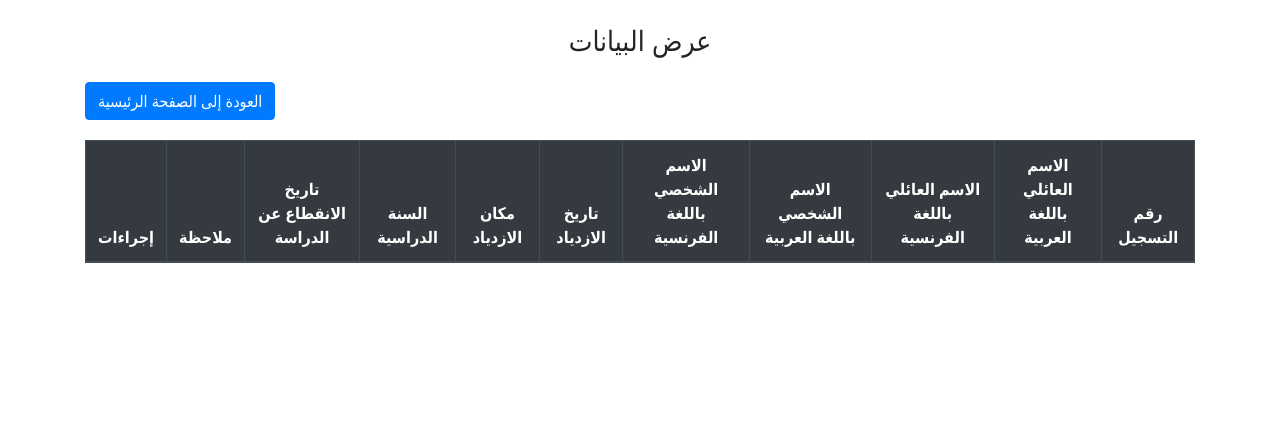
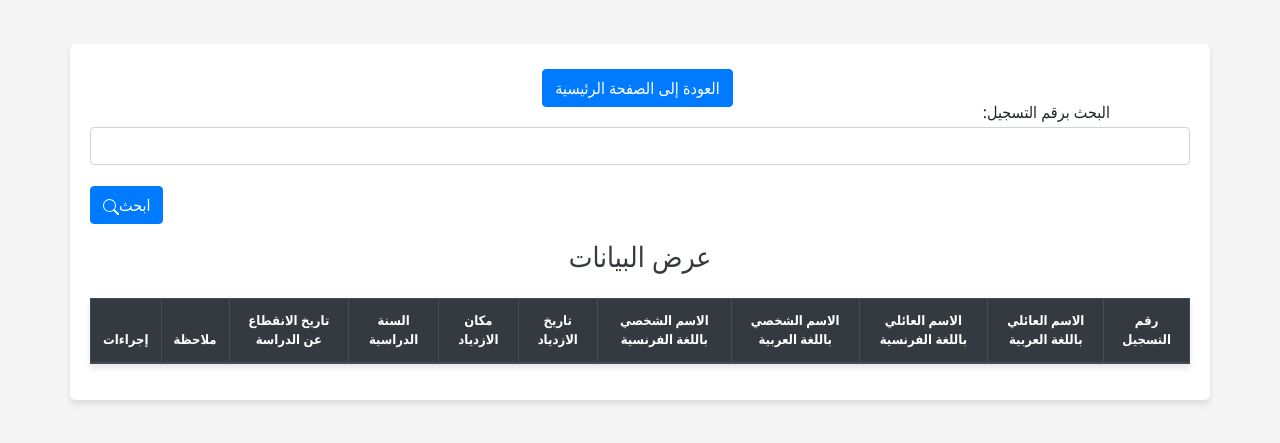
Before and after one commit to almoualid/ScolarisationPFE, a PHP site: page /view_data.php in a window 1280 px wide. Shown: the top 443 px of the page. Run offline with PHP 8.4, Linux system fonts and the light colour scheme; tables that the repository leaves empty or names only in its code hold one stand-in row (values such as "Sample post"); lists and menus that the app fills with data are empty; some libraries are stand-ins or nearby versions.

Commit message:
changer le style et ajouter la barre de recherche

```diff
--- a/view_data.php
+++ b/view_data.php
@@ -4,13 +4,35 @@ session_start();
 // Include your database connection file or handle it as per your setup
 include('conn.php');
 
-// Fetch data from the Eleve table
+// Initialize variables for search
+$searchNumInscription = '';
+$searchResultMessage = '';
+
+// Check if the search form is submitted
+if (isset($_POST['search'])) {
+    $searchNumInscription = $_POST['searchNumInscription'];
+}
+
+// Fetch data from the Eleve table based on the search criteria
 try {
+    if (!empty($searchNumInscription)) {
+        $sql = "SELECT * FROM Eleve WHERE id_Inst = ? AND NumInscription = ?";
+        $stmt = $conn->prepare($sql);
+        $stmt->bindParam(1, $_SESSION["user_id"]);
+        $stmt->bindParam(2, $searchNumInscription);
+    } else {
         $sql = "SELECT * FROM Eleve WHERE id_Inst = ?";
         $stmt = $conn->prepare($sql);
         $stmt->bindParam(1, $_SESSION["user_id"]);
+    }
+
     $stmt->execute();
     $result = $stmt->fetchAll(PDO::FETCH_ASSOC);
+
+    // Check if the result set is empty
+    if (empty($result) && !empty($searchNumInscription)) {
+        $searchResultMessage = 'لا يوجد نتائج للبحث عن رقم التسجيل المحدد.';
+    }
 } catch (PDOException $e) {
     echo "Error: " . $e->getMessage();
 }
@@ -24,58 +46,118 @@ try {
     <meta name="viewport" content="width=device-width, initial-scale=1.0">
     <title>عرض البيانات</title>
     <link href="https://stackpath.bootstrapcdn.com/bootstrap/4.3.1/css/bootstrap.min.css" rel="stylesheet">
-</head>
-
-
-<!DOCTYPE html>
-<html lang="ar" dir="rtl">
-
-<head>
-    <meta charset="UTF-8">
-    <meta name="viewport" content="width=device-width, initial-scale=1.0">
-    <link href="https://stackpath.bootstrapcdn.com/bootstrap/4.3.1/css/bootstrap.min.css" rel="stylesheet">
+    <link rel="stylesheet" href="https://cdn.datatables.net/1.13.4/css/dataTables.bootstrap5.min.css">
+    <link rel="stylesheet" href="https://cdn.datatables.net/responsive/2.4.1/css/responsive.bootstrap5.min.css">
     <style>
         body {
             font-family: 'Segoe UI', Tahoma, Geneva, Verdana, sans-serif;
             direction: rtl;
+            background-color: #f5f5f5;
+            padding-top: 20px;
         }
 
         .container {
             margin-top: 50px;
+            background: #fff;
+            padding: 20px;
+            border-radius: 5px;
+            box-shadow: 0 4px 6px rgba(0, 0, 0, 0.1);
         }
 
         table {
             width: 100%;
             border-collapse: collapse;
             margin-top: 20px;
+            background-color: #fcfcfc;
+            box-shadow: 0 4px 6px rgba(0, 0, 0, 0.1);
         }
-
-        th, td {
-            padding: 10px;
-            border: 1px solid #ddd;
+        table.tbody tr:nth-of-type(odd) {
+                background-color: #fcfcfc;
+            }
+        table.tbody tr:hover {
+                background: #f5f5f5;
+            }
+        th,
+        td {
+            padding: 12px;
+            border: 1px solid #dee2e6;
             text-align: center;
+        }
+        td a {
+                font-weight: bold;
+                color: #566787;
+                display: inline-block;
+                text-decoration: none;
+                outline: none !important;
+            }
+        td a:hover {
+                color: #2196f3;
             }
 
         th {
             background-color: #343a40;
             color: white;
+            font-size: 13px;
+                margin: 0 5px;
+                cursor: pointer;
         }
 
         tr:hover {
-            background-color: #f5f5f5;
+            background-color: #f1f1f1;
         }
 
         .btn {
             margin-right: 5px;
+            margin-top:5px;
+        }
+
+        h3 {
+            color: #343a40;
+        }
+
+        .btn-container {
+            margin-bottom: 20px;
+        }
+        .alert {
+            margin-top: 20px;
+        }
+        .btn-container {
+            text-align: center;
+        }
+        label{
+            position: absolute;
+            right: 170px;
+            top: 100px;
+            width: -90px;
         }
     </style>
 </head>
 
 <body>
     <div class="container mt-4">
-        <!-- Display data in a table -->
+
+    <div class="btn-container text-center">
+            <a href="acceuil.php" class="btn btn-primary">العودة إلى الصفحة الرئيسية</a>
+        </div>
+    <form method="post" class="mb-3">
+            <div class="form-group">
+                <label for="searchNumInscription">البحث برقم التسجيل:</label>
+                <input type="text" class="form-control" id="searchNumInscription" name="searchNumInscription" value="<?php echo $searchNumInscription; ?>">
+            </div>
+            <button type="submit" class="btn btn-primary" name="search">ابحث<svg xmlns="http://www.w3.org/2000/svg" width="16" height="16" fill="currentColor" class="bi bi-search" viewBox="0 0 16 16">
+              <path d="M11.742 10.344a6.5 6.5 0 1 0-1.397 1.398h-.001q.044.06.098.115l3.85 3.85a1 1 0 0 0 1.415-1.414l-3.85-3.85a1 1 0 0 0-.115-.1zM12 6.5a5.5 5.5 0 1 1-11 0 5.5 5.5 0 0 1 11 0"/>
+            </svg>
+            </button>
+        </form>
+        <?php if (!empty($searchResultMessage)) : ?>
+            <div class="alert alert-warning" role="alert">
+                <?php echo $searchResultMessage; ?>
+            </div>
+        <?php endif; ?>
+
+        <!-- Afficher les données dans un tableau -->
         <h3 class="mb-4 text-center">عرض البيانات</h3>
-        <a href="acceuil.php" class="btn btn-primary">العودة إلى الصفحة الرئيسية</a>
+
         <table class="table">
             <thead class="thead-dark">
                 <tr>
@@ -88,7 +170,7 @@ try {
                     <th scope="col">مكان الازدياد</th>
                     <th scope="col">السنة الدراسية</th>
                     <th scope="col">تاريخ الانقطاع عن الدراسة</th>
-                    <th scope="col">ملاحظة</th>
+                    <th scope="col"> ملاحظة </th>
                     <th scope="col">إجراءات</th>
                 </tr>
             </thead>
@@ -106,35 +188,33 @@ try {
                         <td><?php echo $row["DateAbandonnement"]; ?></td>
                         <td><?php echo $row["Remarque"]; ?></td>
                         <td>
-                            <!-- Edit and Delete links with Bootstrap styling -->
                             <a href="edit_data.php?NumInscription=<?php echo $row["NumInscription"]; ?>" class="btn btn-warning btn-sm">
-                                <svg xmlns="http://www.w3.org/2000/svg" width="16" height="16" fill="currentColor" class="bi bi-brush-fill" viewBox="0 0 16 16">
-                                    <path d="M15.825.12a.5.5 0 0 1 .132.584c-1.53 3.43-4.743 8.17-7.095 10.64a6.067 6.067 0 0 1-2.373 1.534c-.018.227-.06.538-.16.868-.201.659-.667 1.479-1.708 1.74a8.118 8.118 0 0 1-3.078.132 3.659 3.659 0 0 1-.562-.135 1.382 1.382 0 0 1-.466-.247.714.714 0 0 1-.204-.288.622.622 0 0 1 .004-.443c.095-.245.316-.38.461-.452.394-.197.625-.453.867-.826.095-.144.184-.297.287-.472l.117-.198c.151-.255.326-.54.546-.848.528-.739 1.201-.925 1.746-.896.126.007.243.025.348.048.062-.172.142-.38.238-.608.261-.619.658-1.419 1.187-2.069 2.176-2.67 6.18-6.206 9.117-8.104a.5 .5 0 0 1 .596.04z" />
+                            <svg xmlns="http://www.w3.org/2000/svg" width="16" height="16" fill="currentColor" class="bi bi-person-fill-gear" viewBox="0 0 16 16">
+                               <path d="M11 5a3 3 0 1 1-6 0 3 3 0 0 1 6 0m-9 8c0 1 1 1 1 1h5.256A4.5 4.5 0 0 1 8 12.5a4.5 4.5 0 0 1 1.544-3.393Q8.844 9.002 8 9c-5 0-6 3-6 4m9.886-3.54c.18-.613 1.048-.613 1.229 0l.043.148a.64.64 0 0 0 .921.382l.136-.074c.561-.306 1.175.308.87.869l-.075.136a.64.64 0 0 0 .382.92l.149.045c.612.18.612 1.048 0 1.229l-.15.043a.64.64 0 0 0-.38.921l.074.136c.305.561-.309 1.175-.87.87l-.136-.075a.64.64 0 0 0-.92.382l-.045.149c-.18.612-1.048.612-1.229 0l-.043-.15a.64.64 0 0 0-.921-.38l-.136.074c-.561.305-1.175-.309-.87-.87l.075-.136a.64.64 0 0 0-.382-.92l-.148-.045c-.613-.18-.613-1.048 0-1.229l.148-.043a.64.64 0 0 0 .382-.921l-.074-.136c-.306-.561.308-1.175.869-.87l.136.075a.64.64 0 0 0 .92-.382zM14 12.5a1.5 1.5 0 1 0-3 0 1.5 1.5 0 0 0 3 0"/>
                            </svg>
+                                تحرير
                             </a>
-                            <a onclick="return confirm('هل أنت متأكد أنك تريد حقًا حذف التلميذ؟')" href="delete_data.php?NumInscription=<?php echo $row["NumInscription"]; ?>" class="btn btn-danger btn-sm">
-                                <svg xmlns="http://www.w3.org/2000/svg" width="16" height="16" fill="currentColor" class="bi bi-trash-fill" viewBox="0 0 16 16">
-                                    <path d="M2.5 1a1 1 0 0 0-1 1v1a1 1 0 0 0 1 1H3v9a2 2 0 0 0 2 2h6a2 2 0 0 0 2-2V4h.5a1 1 0 0 0 1-1V2a1 1 0 0 0-1-1H10a1 1 0 0 0-1-1H7a1 1 0 0 0-1 1H2.5zm3 4a.5.5 0 0 1 .5.5v7a.5.5 0 0 1-1 0v-7a.5.5 0 0 1 .5-.5zM8 5a.5.5 0 0 1 .5.5v7a.5.5 0 0 1-1 0v-7A.5.5 0 0 1 8 5zm3 .5v7a.5.5 0 0 1-1 0v-7a.5.5 0 0 1 1 0z" />
+                            <a href="delete_data.php?NumInscription=<?php echo $row["NumInscription"]; ?>" class="btn btn-danger btn-sm">
+                            <svg xmlns="http://www.w3.org/2000/svg" width="16" height="16" fill="currentColor" class="bi bi-person-fill-x" viewBox="0 0 16 16">
+                                <path d="M11 5a3 3 0 1 1-6 0 3 3 0 0 1 6 0m-9 8c0 1 1 1 1 1h5.256A4.5 4.5 0 0 1 8 12.5a4.5 4.5 0 0 1 1.544-3.393Q8.844 9.002 8 9c-5 0-6 3-6 4"/>
+                                 <path d="M12.5 16a3.5 3.5 0 1 0 0-7 3.5 3.5 0 0 0 0 7m-.646-4.854.646.647.646-.647a.5.5 0 0 1 .708.708l-.647.646.647.646a.5.5 0 0 1-.708.708l-.646-.647-.646.647a.5.5 0 0 1-.708-.708l.647-.646-.647-.646a.5.5 0 0 1 .708-.708"/>
                             </svg>
+                                حذف
                             </a>
-                            <a href="#"class="btn btn-primary btn-sm">
-                            <svg xmlns="http://www.w3.org/2000/svg" width="16" height="16" fill="currentColor" class="bi bi-eye" viewBox="0 0 16 16">
-                                <path d="M16 8s-3-5.5-8-5.5S0 8 0 8s3 5.5 8 5.5S16 8 16 8M1.173 8a13 13 0 0 1 1.66-2.043C4.12 4.668 5.88 3.5 8 3.5s3.879 1.168 5.168 2.457A13 13 0 0 1 14.828 8q-.086.13-.195.288c-.335.48-.83 1.12-1.465 1.755C11.879 11.332 10.119 12.5 8 12.5s-3.879-1.168-5.168-2.457A13 13 0 0 1 1.172 8z"/>
-                                <path d="M8 5.5a2.5 2.5 0 1 0 0 5 2.5 2.5 0 0 0 0-5M4.5 8a3.5 3.5 0 1 1 7 0 3.5 3.5 0 0 1-7 0"/>
+                             <!-- Add a button to view the certificate -->
+                             <a href="view_certificate.php?NumInscription=<?php echo $row["NumInscription"]; ?>" class="btn btn-info btn-sm" target="_blank">
+                             <svg xmlns="http://www.w3.org/2000/svg" width="16" height="16" fill="currentColor" class="bi bi-eye-fill" viewBox="0 0 16 16">
+                                   <path d="M10.5 8a2.5 2.5 0 1 1-5 0 2.5 2.5 0 0 1 5 0"/>
+                                    <path d="M0 8s3-5.5 8-5.5S16 8 16 8s-3 5.5-8 5.5S0 8 0 8m8 3.5a3.5 3.5 0 1 0 0-7 3.5 3.5 0 0 0 0 7"/>
                               </svg>
+                                عرض
                             </a>
                         </td>
-
                     </tr>
                 <?php endforeach; ?>
             </tbody>
         </table>
-
     </div>
-
-    <script src="https://code.jquery.com/jquery-3.3.1.slim.min.js"></script>
-    <script src="https://cdnjs.cloudflare.com/ajax/libs/popper.js/1.14.7/umd/popper.min.js"></script>
-    <script src="https://stackpath.bootstrapcdn.com/bootstrap/4.3.1/js/bootstrap.min.js"></script>
 </body>
 
 </html>
```
Lines whose indentation alone changed are shown as unchanged.
